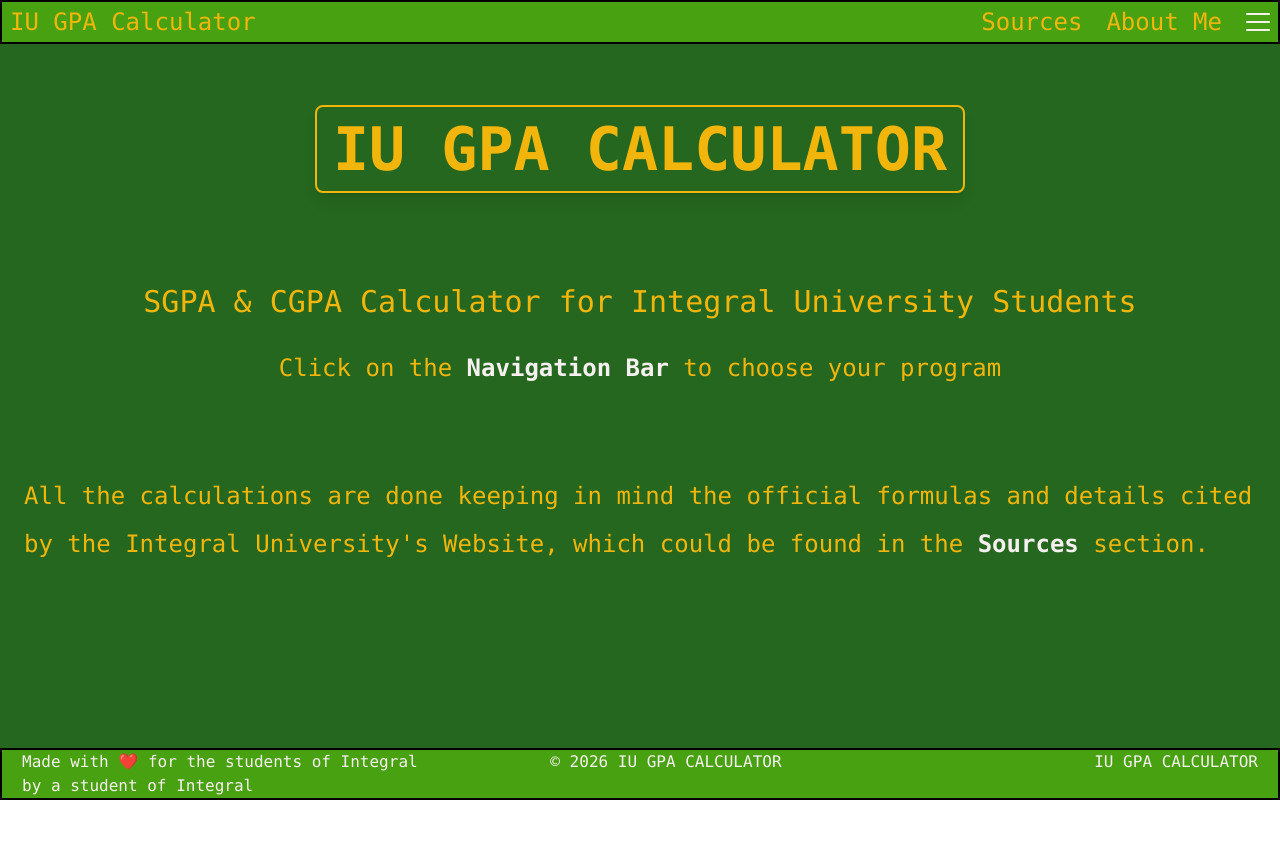
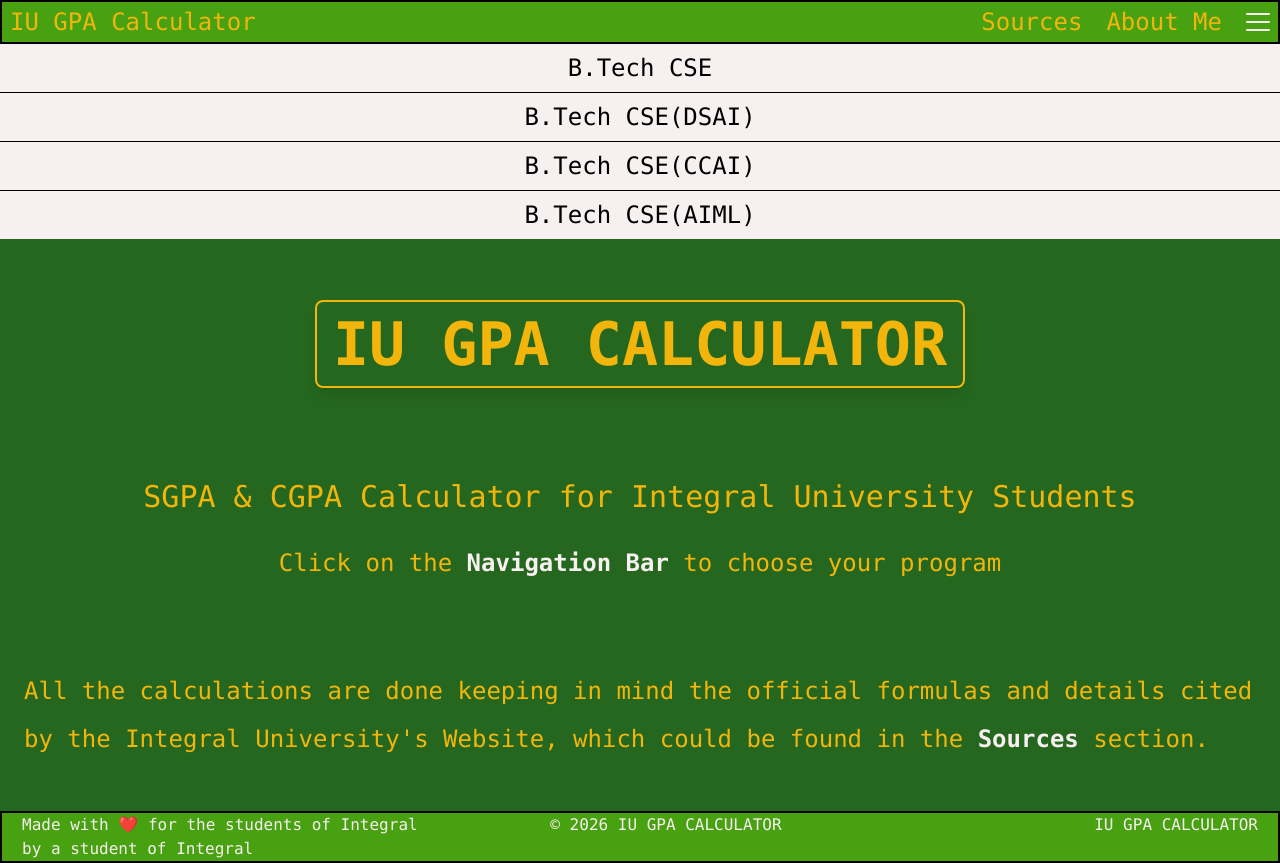
Before and after one commit to ArshilTech/IU-GPA-Calculator, a React (Vite) app: page / in a window 1280 px wide. Both pictures are taken after a click on the button "Open menu". Before the commit the page ends 800 px from the top, so only its background shows below. Built offline with nearby package versions, Linux system fonts and the light colour scheme.

Commit message:
style: add dropdown functionality to Navbar for improved user interaction

```diff
--- /dev/null
+++ b/src/Dropdown.js
@@ -0,0 +1,5 @@
+
+export function dropDown(){
+    const change = document.getElementById("Change");
+    change.classList.toggle("hidden");
+}
--- a/src/Navbar.jsx
+++ b/src/Navbar.jsx
@@ -1,3 +1,5 @@
+
+import { dropDown } from './Dropdown.js';
 
 function Navbar(){
 
@@ -8,11 +10,19 @@ function Navbar(){
                 <div className="flex gap-6">
                     <a href="#" className="text-2xl font-mono text-[#F2B50B]  hover:text-white">Sources</a>
                     <a href="#" className="text-2xl font-mono text-[#F2B50B] hover:text-white">About Me</a>
-                    <button aria-label="Open menu" className="flex flex-col justify-center gap-1.5 cursor-pointer text-2xl">
+                    <button aria-label="Open menu" className="flex flex-col justify-center gap-1.5 cursor-pointer text-2xl" onClick={dropDown}>
                         <span className="h-0.5 w-6 bg-[#F7F0F0] rounded"></span>
                         <span className="h-0.5 w-6 bg-[#F7F0F0] rounded"></span>
                         <span className="h-0.5 w-6 bg-[#F7F0F0] rounded"></span>
                     </button>
+                </div>
+            </div>
+            <div className="h-[60%] bg-[#F7F0F0] hidden" id="Change">
+                <div className="text-center font-mono text-2xl leading-loose">
+                    <a href="#" className="hover:text-[30px] hover:text-[#F2B50B] transition-all duration-300">B.Tech CSE</a><hr />
+                    <a href="#" className="hover:text-[30px] hover:text-[#F2B50B] transition-all duration-300">B.Tech CSE(DSAI)</a><hr />
+                    <a href="#" className="hover:text-[30px] hover:text-[#F2B50B] transition-all duration-300">B.Tech CSE(CCAI)</a><hr />
+                    <a href="#" className="hover:text-[30px] hover:text-[#F2B50B] transition-all duration-300">B.Tech CSE(AIML)</a>
                 </div>
             </div>
         </div>
```
